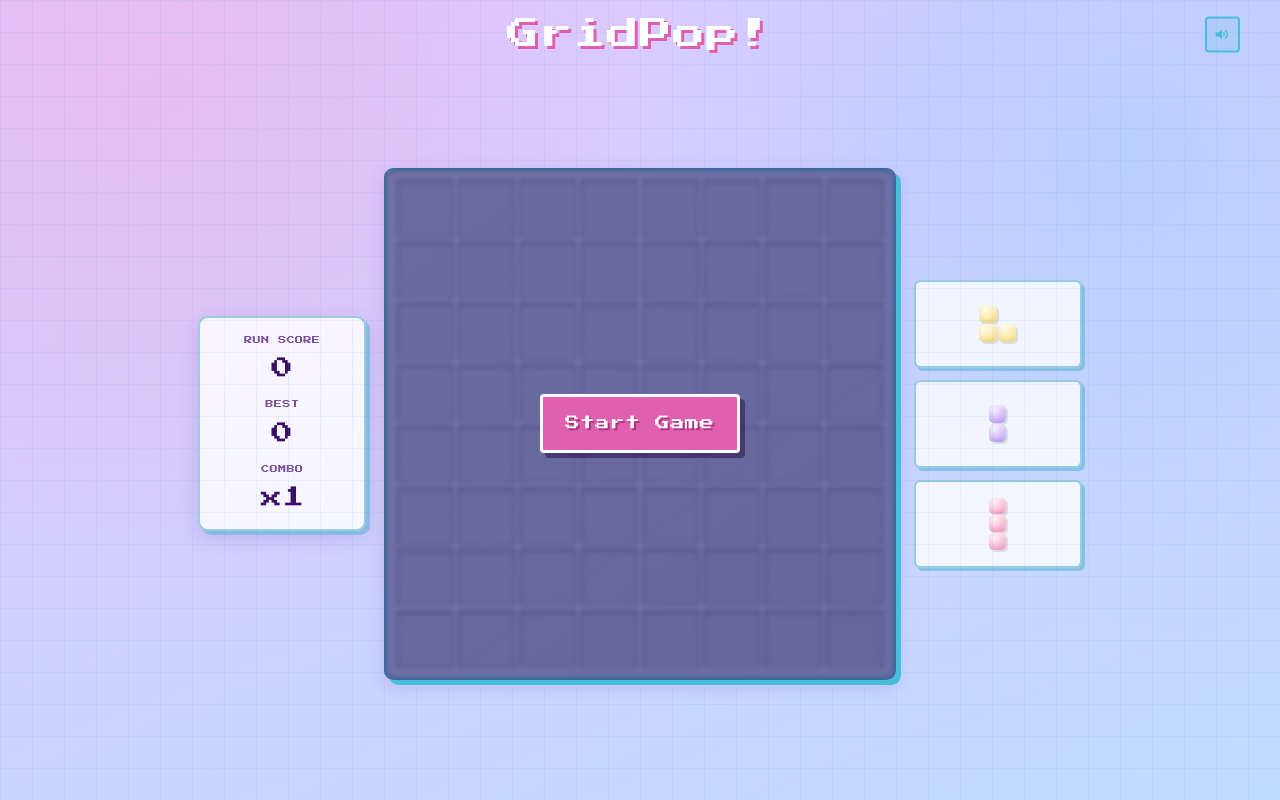
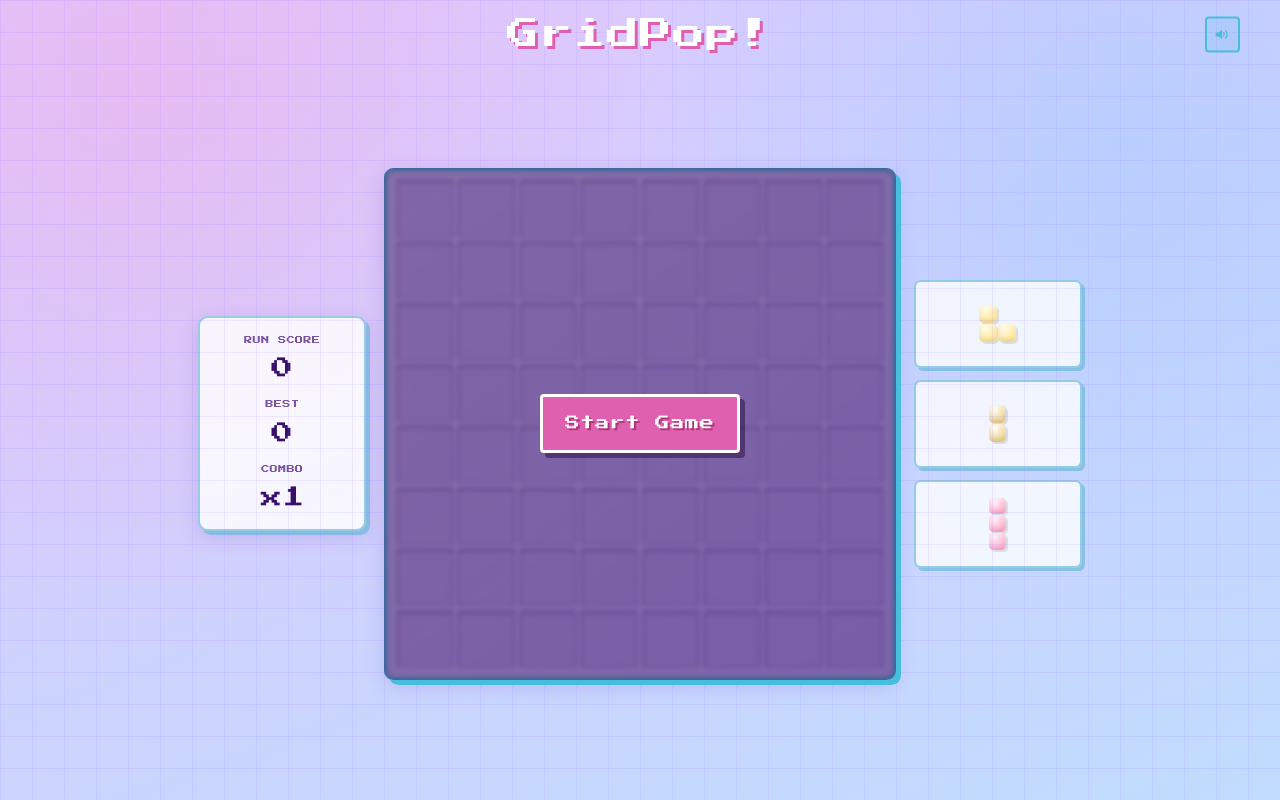
Before and after one commit to danielxjay/grid-pop, a React (Vite) app: page / in a window 1280 px wide. Built offline with nearby package versions, Linux system fonts and the light colour scheme.

Commit message:
make game board lavender

```diff
--- a/src/styles.css
+++ b/src/styles.css
@@ -58,8 +58,8 @@ body::before {
   inset: 0;
   pointer-events: none;
   background:
-    linear-gradient(rgba(110, 170, 220, 0.1) 1px, transparent 1px),
-    linear-gradient(90deg, rgba(110, 170, 220, 0.1) 1px, transparent 1px);
+    linear-gradient(rgba(160, 120, 255, 0.13) 1px, transparent 1px),
+    linear-gradient(90deg, rgba(160, 120, 255, 0.13) 1px, transparent 1px);
   background-size: 2rem 2rem;
 }
 
@@ -191,9 +191,9 @@ h2 {
   aspect-ratio: 1;
   padding: 0.55rem;
   border-radius: 0.6rem;
-  background: linear-gradient(145deg, rgba(185, 215, 245, 0.95), rgba(170, 200, 238, 0.92));
+  background: linear-gradient(145deg, rgba(225, 210, 255, 0.96), rgba(205, 185, 252, 0.93));
   border: 3px solid var(--accent2);
-  box-shadow: 5px 5px 0 var(--accent2), var(--shadow), inset 0 2px 8px rgba(40, 80, 150, 0.12);
+  box-shadow: 5px 5px 0 var(--accent2), var(--shadow), inset 0 2px 8px rgba(80, 40, 150, 0.12);
   touch-action: none;
 }
 
@@ -203,12 +203,12 @@ h2 {
   width: 100%;
   aspect-ratio: 1;
   border-radius: 0.15rem;
-  background: rgba(80, 130, 190, 0.18);
-  border: 1px solid rgba(60, 110, 170, 0.22);
+  background: rgba(130, 80, 200, 0.15);
+  border: 1px solid rgba(110, 60, 180, 0.2);
   box-shadow:
-    inset 0 2px 4px rgba(20, 50, 110, 0.22),
-    inset 0 1px 2px rgba(20, 50, 110, 0.12),
-    inset 1px 0 2px rgba(20, 50, 110, 0.08);
+    inset 0 2px 4px rgba(60, 20, 120, 0.22),
+    inset 0 1px 2px rgba(60, 20, 120, 0.12),
+    inset 1px 0 2px rgba(60, 20, 120, 0.08);
   transition:
     transform 140ms ease,
     background-color 140ms ease,
@@ -230,9 +230,9 @@ h2 {
   background: rgba(80, 130, 190, 0.18);
   border-radius: 0.15rem;
   box-shadow:
-    inset 0 2px 4px rgba(20, 50, 110, 0.22),
-    inset 0 1px 2px rgba(20, 50, 110, 0.12),
-    inset 1px 0 2px rgba(20, 50, 110, 0.08);
+    inset 0 2px 4px rgba(60, 20, 120, 0.22),
+    inset 0 1px 2px rgba(60, 20, 120, 0.12),
+    inset 1px 0 2px rgba(60, 20, 120, 0.08);
 }
 
 /* Rounded bubble sits on top of the square well as a pseudo-element */
@@ -267,8 +267,8 @@ h2 {
   --cell-bg: radial-gradient(circle at 35% 28%, #e8fbff, #50d8f0 85%);
 }
 .tone-orchid {
-  --tone-fill: #c8a0ff;
-  --cell-bg: radial-gradient(circle at 35% 28%, #f5eeff, #c09eff 85%);
+  --tone-fill: #e8d0a0;
+  --cell-bg: radial-gradient(circle at 35% 28%, #fffdf0, #e8c87a 85%);
 }
 
 /* Tray piece cells still need explicit background from tone class */
@@ -276,14 +276,14 @@ h2 {
 .piece-cell.tone-gold  { background: radial-gradient(circle at 35% 28%, #fffbe8, #ffe080 85%); }
 .piece-cell.tone-mint  { background: radial-gradient(circle at 35% 28%, #eafff7, #7adec8 85%); }
 .piece-cell.tone-sky   { background: radial-gradient(circle at 35% 28%, #e8fbff, #50d8f0 85%); }
-.piece-cell.tone-orchid { background: radial-gradient(circle at 35% 28%, #f5eeff, #c09eff 85%); }
+.piece-cell.tone-orchid { background: radial-gradient(circle at 35% 28%, #fffdf0, #e8c87a 85%); }
 
 /* Preview cells on board */
 .board-preview-cell.tone-coral { background: radial-gradient(circle at 35% 28%, #ffeef5, #ff9dc4 85%); }
 .board-preview-cell.tone-gold  { background: radial-gradient(circle at 35% 28%, #fffbe8, #ffe080 85%); }
 .board-preview-cell.tone-mint  { background: radial-gradient(circle at 35% 28%, #eafff7, #7adec8 85%); }
 .board-preview-cell.tone-sky   { background: radial-gradient(circle at 35% 28%, #e8fbff, #50d8f0 85%); }
-.board-preview-cell.tone-orchid { background: radial-gradient(circle at 35% 28%, #f5eeff, #c09eff 85%); }
+.board-preview-cell.tone-orchid { background: radial-gradient(circle at 35% 28%, #fffdf0, #e8c87a 85%); }
 
 .board-cell.is-game-fill::before {
   animation: cellFillIn 180ms ease-out forwards;
@@ -478,11 +478,16 @@ h2 {
 }
 
 /* Sound toggle */
+.sound-icon-button svg {
+  display: block;
+}
+
 .sound-icon-button {
   width: 2.2rem;
   height: 2.2rem;
-  display: grid;
-  place-items: center;
+  display: flex;
+  align-items: center;
+  justify-content: center;
   border-radius: 4px;
   border: 2px solid var(--line);
   background: var(--panel);
```
